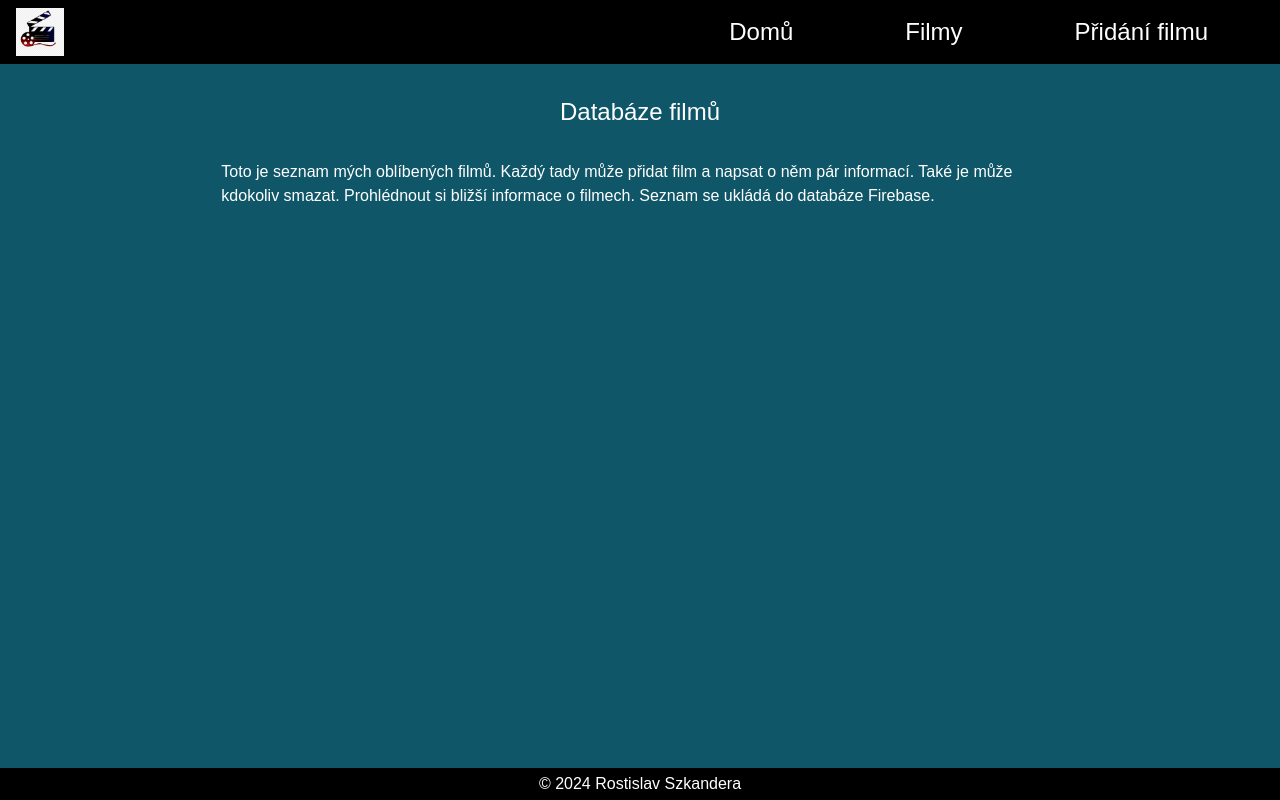
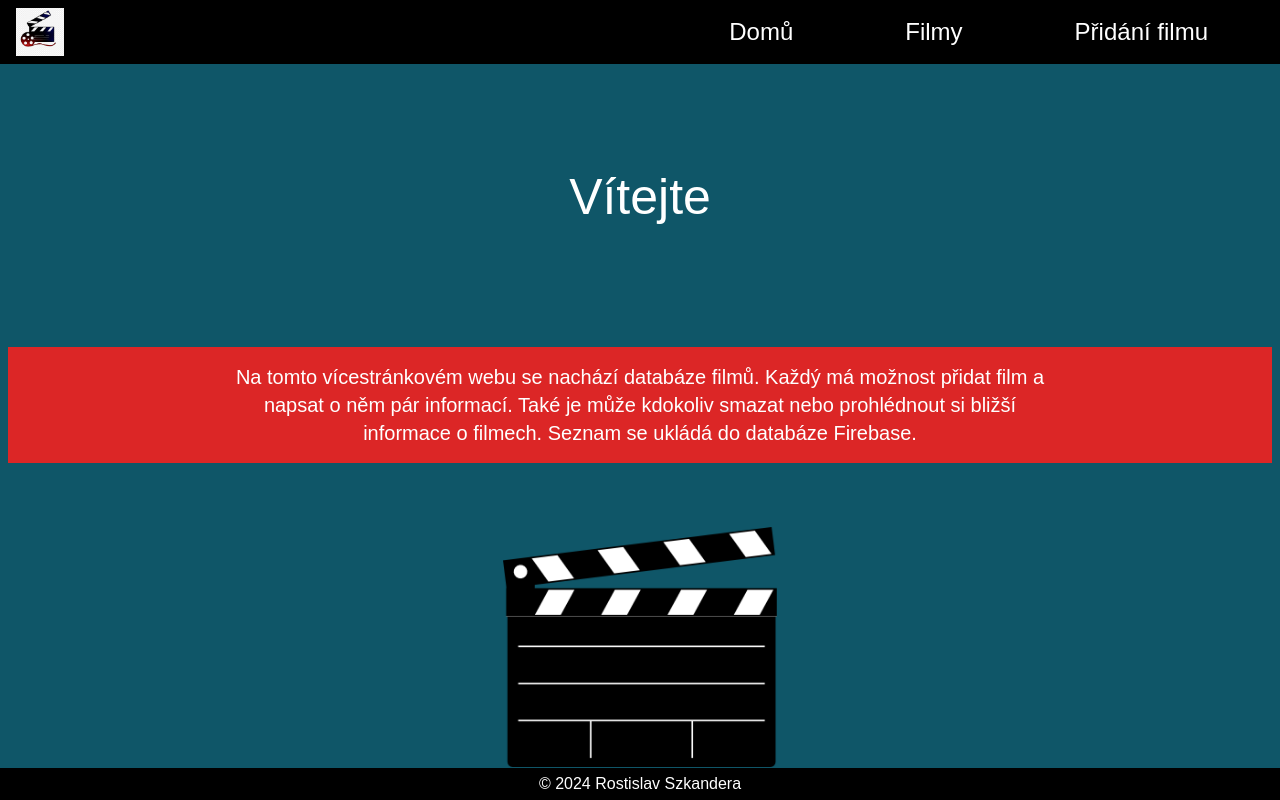
Before and after one commit to RostislavSzkandera/Database, a React (Create React App) app in the folder movies-database/: page / in a window 1280 px wide. Built offline with nearby package versions, Linux system fonts and the light colour scheme.

Commit message:
Nový obsah hlavní stránky

```diff
--- a/movies-database/src/pages/Home.js
+++ b/movies-database/src/pages/Home.js
@@ -1,17 +1,20 @@
-
+import image from "../images/moviesymbol.png"
 
 const Home = () => {
   return (
-<main className="flex flex-col items-center w-2/3 mt-8 px-2 " >
+<main className="flex flex-col items-center  mt-8 px-2 " >
 
-    <h2 className="text-2xl mb-8">Databáze filmů</h2>
-    <p>Toto je seznam mých oblíbených filmů. Každý tady může přidat film a
-       napsat o něm pár informací.
-        Také je může kdokoliv smazat. Prohlédnout si bližší informace o filmech.
-        Seznam se ukládá do databáze Firebase.
-
-
-    </p>
+    <h2 className="text-[50px] mt-16">Vítejte</h2>
+      <div className="bg-red mt-28 w-[100%] text-white">
+        <p className="mx-auto w-2/3 text-xl  p-4 text-center">Na tomto vícestránkovém webu se nachází databáze filmů. Každý má možnost  přidat film a
+          napsat o něm pár informací.
+          Také je může kdokoliv smazat nebo prohlédnout si bližší informace o filmech.
+          Seznam se ukládá do databáze Firebase.
+        </p>
+      </div>
+      <div className="mt-16">
+          <img className="h-60" src={image} alt="" />
+      </div>
 </main>
   )
 }
```
Also changed, not shown: movies-database/src/images/moviesymbol.png (added).
